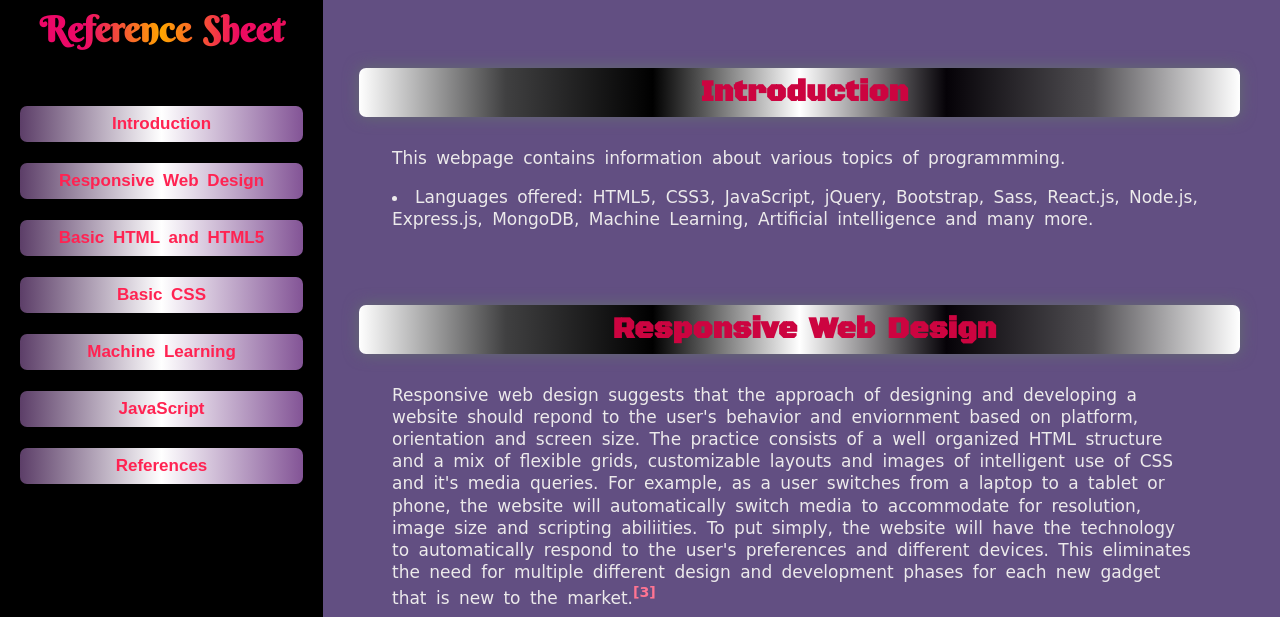
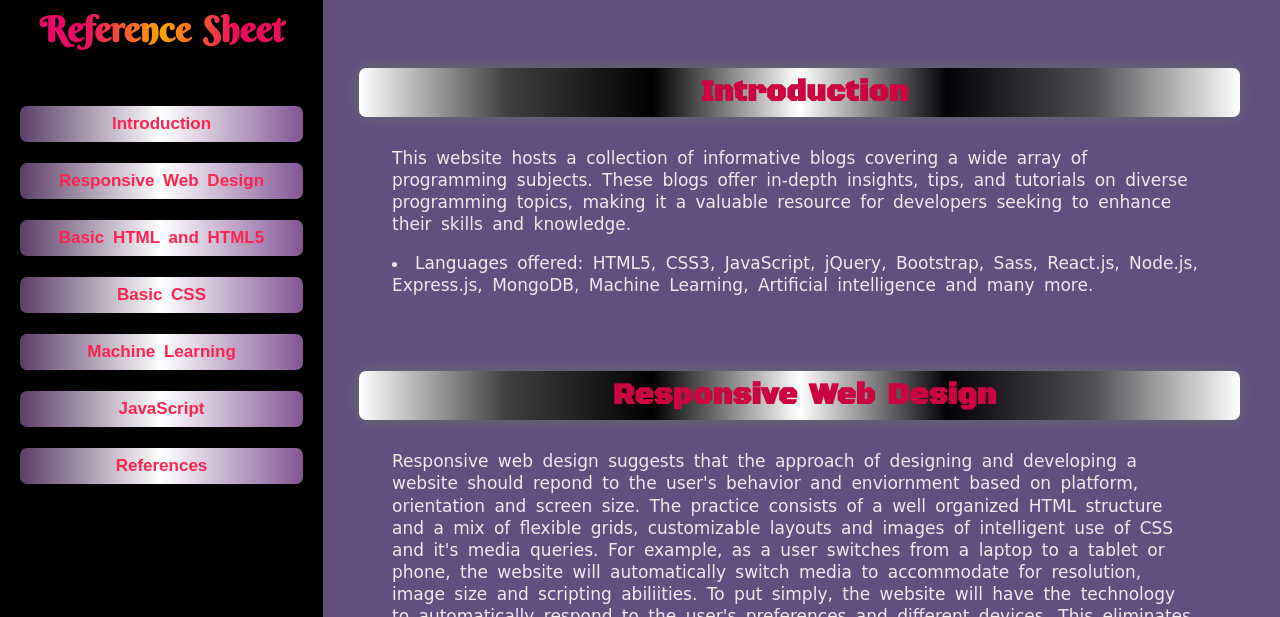
Before and after one commit to knighthood-18/Documentation-WebPage, a plain HTML site: page index.html in a window 1280 px wide. Shown: the top 617 px of the page. Drawn offline with Linux system fonts and the light colour scheme; a web font is replaced by a local one.

Commit message:
Update index.html

```diff
--- a/index.html
+++ b/index.html
@@ -31,7 +31,7 @@ The scope is to remain simple, quick references to parts of the FCC curriculum f
       <section class="main-section" id="Introduction"> <!-- Introduction Container -->
         <header>Introduction</header>
         <article>
-          <p>This webpage contains information about various topics of programmming.</p>
+          <p>This website hosts a collection of informative blogs covering a wide array of programming subjects. These blogs offer in-depth insights, tips, and tutorials on diverse programming topics, making it a valuable resource for developers seeking to enhance their skills and knowledge.</p>
           <!-- <p>Launched in October of 2014, freeCodeCamp was founded by the great Quincy Larson. Quincy is a software developer who took up programming after graduate school and used these skills to create fCC. His vision was a way for pupils to have the tools to advance from beginners to job ready developers.<a name="1_back_to_top"></a><a class="super" href="#1" rel="internal"><sup>[1]</sup></a></p> -->
           <!-- <p>By the Facts/Numbers<a name="2_back_to_top"></a><a class="super" href="#2" rel="internal"><sup>[2]</sup></a></p> -->
           <li>Languages offered: HTML5, CSS3, JavaScript, jQuery, Bootstrap, Sass, React.js, Node.js, Express.js, MongoDB, Machine Learning, Artificial intelligence and many more.</li>
```
